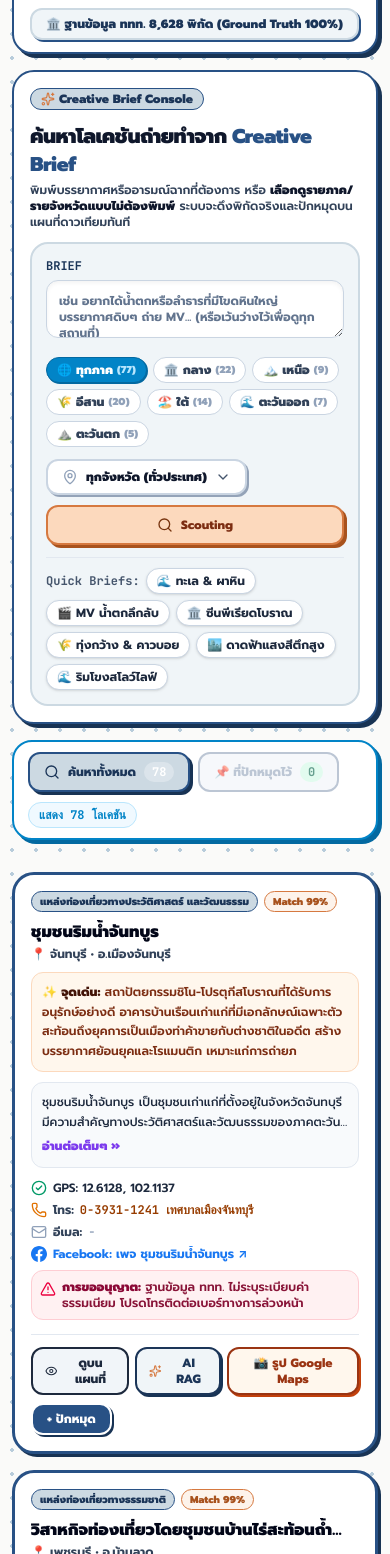
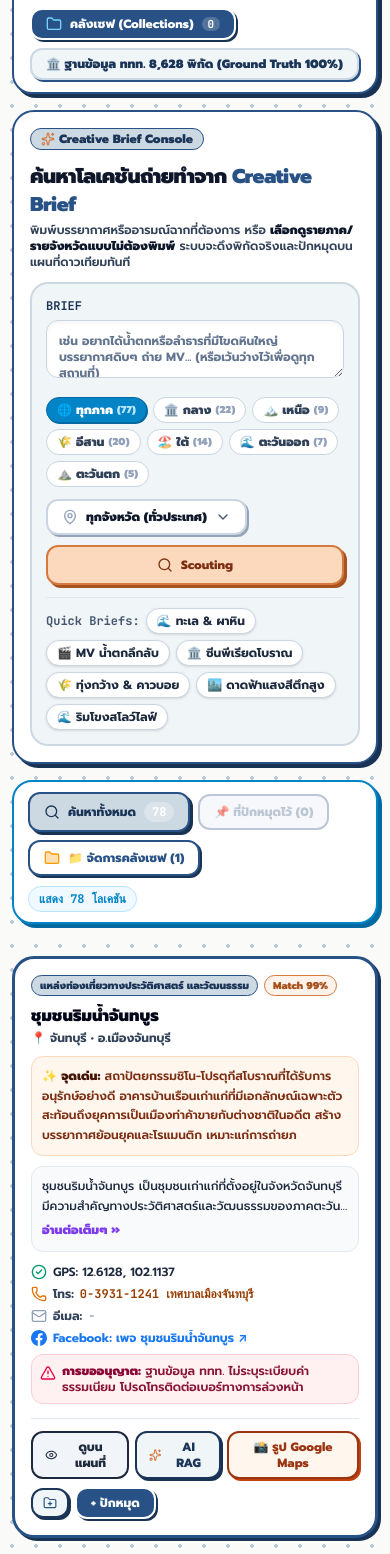
Before and after one commit to macmaxnt/thaiscout-ai, a Next.js app: page / in a window 390 px wide. Shown: the part 74-1628 px from the top of the page. Built offline with nearby package versions, Linux system fonts and the light colour scheme; a web font is replaced by a local one.

Commit message:
WIP page.tsx and collections

```diff
--- a/src/app/page.tsx
+++ b/src/app/page.tsx
@@ -5,12 +5,15 @@ import dynamic from "next/dynamic";
 import {
   Clapperboard, Search, MapPin, Phone, Clock, AlertTriangle,
   CheckCircle2, Sparkles, Navigation, Share2, Compass, Film, ExternalLink,
-  Sliders, Layers, ShieldCheck, Route, Eye, Home as HomeIcon, Zap, Building2, Mail
+  Sliders, Layers, ShieldCheck, Route, Eye, Home as HomeIcon, Zap, Building2, Mail,
+  Folder, FolderPlus, FolderOpen, Bookmark
 } from "lucide-react";
 
 import RagModal from "@/components/RagModal";
 import SocialReviewsModal from "@/components/SocialReviewsModal";
 import ProvinceSelector from "@/components/ProvinceSelector";
+import CollectionsModal, { Collection } from "@/components/CollectionsModal";
+import AddToCollectionModal from "@/components/AddToCollectionModal";
 import { detectProvinceFromText, getProvincesInRegion, REGION_LIST } from "@/data/provinces";
 
 // Dynamic import for Leaflet map (client-only)
@@ -31,6 +34,18 @@ export default function Home() {
   const [loading, setLoading] = useState(false);
   const [results, setResults] = useState<any[]>([]);
   const [scoutingList, setScoutingList] = useState<any[]>([]);
+  const [collections, setCollections] = useState<Collection[]>([
+    {
+      id: "default",
+      name: "📌 รายการปักหมุดหลัก",
+      description: "สถานที่ทั้งหมดที่ปักหมุดไว้",
+      createdAt: new Date().toISOString(),
+      locations: [],
+    },
+  ]);
+  const [activeCollectionId, setActiveCollectionId] = useState<string | null>(null);
+  const [isCollectionsModalOpen, setIsCollectionsModalOpen] = useState(false);
+  const [addToCollectionTarget, setAddToCollectionTarget] = useState<any | null>(null);
   const [selectedLocation, setSelectedLocation] = useState<any | null>(null);
   const [mapPinSelectedId, setMapPinSelectedId] = useState<string | null>(null);
   const [filterOnlyPinned, setFilterOnlyPinned] = useState(false);
@@ -108,22 +123,135 @@ export default function Home() {
     handleSearch();
   }, []);
 
+  // โหลดรายการปักหมุดและ Collections ที่เคยเซฟไว้จาก localStorage เมื่อเปิดเว็บ
+  useEffect(() => {
+    try {
+      const savedPins = localStorage.getItem("thaiscout_saved_locations");
+      if (savedPins) {
+        const parsed = JSON.parse(savedPins);
+        if (Array.isArray(parsed)) {
+          setScoutingList(parsed);
+        }
+      }
+
+      const savedCollections = localStorage.getItem("thaiscout_collections");
+      if (savedCollections) {
+        const parsedCols = JSON.parse(savedCollections);
+        if (Array.isArray(parsedCols) && parsedCols.length > 0) {
+          setCollections(parsedCols);
+        }
+      }
+    } catch (e) {
+      console.error("Failed to load saved collections:", e);
+    }
+  }, []);
+
+  // บันทึก Collections ลง localStorage
+  const saveCollectionsToStorage = (newCols: Collection[]) => {
+    try {
+      localStorage.setItem("thaiscout_collections", JSON.stringify(newCols));
+    } catch (e) {
+      console.error("Failed to save collections to storage:", e);
+    }
+  };
+
+  // บันทึกรายการปักหมุดลง localStorage
+  const saveToStorage = (newList: any[]) => {
+    try {
+      localStorage.setItem("thaiscout_saved_locations", JSON.stringify(newList));
+    } catch (e) {
+      console.error("Failed to save scouting locations to storage:", e);
+    }
+  };
+
+  const handleCreateCollection = (name: string, description?: string) => {
+    const newCol: Collection = {
+      id: "col_" + Date.now(),
+      name,
+      description,
+      createdAt: new Date().toISOString(),
+      locations: [],
+    };
+    const updated = [...collections, newCol];
+    setCollections(updated);
+    saveCollectionsToStorage(updated);
+    return newCol.id;
+  };
+
+  const handleDeleteCollection = (colId: string) => {
+    if (colId === "default") return;
+    const updated = collections.filter((c) => c.id !== colId);
+    setCollections(updated);
+    saveCollectionsToStorage(updated);
+    if (activeCollectionId === colId) {
+      setActiveCollectionId(null);
+    }
+  };
+
+  const handleToggleLocationInCollection = (colId: string, location: any) => {
+    const updated = collections.map((col) => {
+      if (col.id === colId) {
+        const exists = col.locations.some((l) => l.id === location.id);
+        const newLocs = exists
+          ? col.locations.filter((l) => l.id !== location.id)
+          : [...col.locations, location];
+        return { ...col, locations: newLocs };
+      }
+      return col;
+    });
+    setCollections(updated);
+    saveCollectionsToStorage(updated);
+
+    // Also ensure it syncs with general scouting list
+    if (!scoutingList.some((x) => x.id === location.id)) {
+      const newPins = [...scoutingList, location];
+      setScoutingList(newPins);
+      saveToStorage(newPins);
+    }
+  };
+
+  const handleRemoveLocationFromCollection = (colId: string, locId: string) => {
+    const updated = collections.map((col) => {
+      if (col.id === colId) {
+        return { ...col, locations: col.locations.filter((l) => l.id !== locId) };
+      }
+      return col;
+    });
+    setCollections(updated);
+    saveCollectionsToStorage(updated);
+  };
+
   const toggleScout = (item: any) => {
     if (scoutingList.find((x) => x.id === item.id)) {
       const updated = scoutingList.filter((x) => x.id !== item.id);
       setScoutingList(updated);
+      saveToStorage(updated);
       if (updated.length === 0) {
         setFilterOnlyPinned(false);
       }
     } else {
-      setScoutingList([...scoutingList, item]);
+      const updated = [...scoutingList, item];
+      setScoutingList(updated);
+      saveToStorage(updated);
+      // Auto add to default collection as well
+      const updatedCols = collections.map((col) => {
+        if (col.id === "default" && !col.locations.some((l) => l.id === item.id)) {
+          return { ...col, locations: [...col.locations, item] };
+        }
+        return col;
+      });
+      setCollections(updatedCols);
+      saveCollectionsToStorage(updatedCols);
     }
   };
 
   const handleClearScout = () => {
     if (scoutingList.length === 0) return;
+    if (confirm("คุณต้องการล้างรายการสถานที่ที่เซฟปักหมุดไว้ทั้งหมดใช่หรือไม่?")) {
       setScoutingList([]);
+      saveToStorage([]);
       setFilterOnlyPinned(false);
+    }
   };
 
   const handleDeselect = () => {
@@ -148,7 +276,9 @@ export default function Home() {
 
   const cardsTopRef = useRef<HTMLDivElement>(null);
 
-  const rawList = filterOnlyPinned
+  const rawList = activeCollectionId
+    ? (collections.find((c) => c.id === activeCollectionId)?.locations || [])
+    : filterOnlyPinned
     ? scoutingList
     : activeTab === "search"
     ? results
@@ -188,8 +318,21 @@ export default function Home() {
           </div>
         </div>
 
-        {/* Ground Truth TAT Badge */}
-        <div className="flex items-center gap-2">
+        {/* Actions & Badges */}
+        <div className="flex items-center gap-2 flex-wrap">
+          {/* ปุ่มเปิดคลังเซฟ Collections */}
+          <button
+            onClick={() => setIsCollectionsModalOpen(true)}
+            className="btn px-3.5 py-1.5 rounded-xl text-xs sm:text-sm font-black bg-[#285185] hover:bg-[#1b3558] text-white flex items-center gap-1.5 shadow-[2px_2px_0px_#183354] transition"
+            title="เปิดดูและจัดการกล่องเซฟโลเคชันทั้งหมด"
+          >
+            <Folder className="w-4 h-4 text-sky-300" />
+            <span>คลังเซฟ (Collections)</span>
+            <span className="bg-white/20 text-white text-[11px] px-1.5 py-0.2 rounded-full font-mono">
+              {collections.reduce((sum, c) => sum + c.locations.length, 0)}
+            </span>
+          </button>
+
           <div className="bg-[#f0f5f8] border-2 border-[#ccd9e2] px-3.5 py-1.5 rounded-xl text-xs font-black text-[#1b3558] flex items-center gap-1.5 shadow-[2px_2px_0px_#285185]">
             <span>🏛️ ฐานข้อมูล ททท. 8,628 พิกัด (Ground Truth 100%)</span>
           </div>
@@ -382,38 +525,60 @@ export default function Home() {
                 </span>
               </button>
 
-              {/* กล่องที่ 2: ที่ปักหมุดไว้ (ภาษาไทย) */}
+              {/* กล่องที่ 2: ที่เซฟ/ปักหมุดไว้ (Saved / Scouting List) */}
               <button
                 onClick={() => {
+                  setActiveCollectionId(null);
                   setActiveTab("scout");
                   setFilterOnlyPinned(true);
                 }}
                 className={`btn px-3.5 py-2 rounded-xl text-xs sm:text-sm font-black flex items-center gap-1.5 transition ${
-                  activeTab === "scout" || filterOnlyPinned
+                  (activeTab === "scout" || filterOnlyPinned) && !activeCollectionId
                     ? "btn-mint shadow-[2px_2px_0px_#15803d]"
                     : scoutingList.length > 0
                     ? "bg-white border-2 border-emerald-500 text-emerald-800 hover:bg-emerald-50 shadow-[2px_2px_0px_#15803d]"
                     : "bg-slate-100 border-2 border-slate-300 text-slate-400 opacity-60"
                 }`}
               >
-                <span>📌 ที่ปักหมุดไว้</span>
-                <span className={`px-2 py-0.5 rounded-full text-xs font-mono font-bold ${
-                  activeTab === "scout" || filterOnlyPinned
-                    ? "bg-white/30 text-white"
-                    : "bg-emerald-100 text-emerald-800"
-                }`}>
-                  {scoutingList.length}
+                <span>📌 ที่ปักหมุดไว้ ({scoutingList.length})</span>
+                {scoutingList.length > 0 && (
+                  <span className="w-2 h-2 rounded-full bg-emerald-500 animate-ping inline-block" />
+                )}
+              </button>
+
+              {/* กล่องที่ 3: เปิดดูคลัง Collections */}
+              <button
+                onClick={() => setIsCollectionsModalOpen(true)}
+                className={`btn px-3.5 py-2 rounded-xl text-xs sm:text-sm font-black flex items-center gap-1.5 transition ${
+                  activeCollectionId
+                    ? "bg-[#285185] text-white shadow-[2px_2px_0px_#183354]"
+                    : "bg-white border-2 border-[#285185] text-[#285185] hover:bg-[#f0f5f8] shadow-[2px_2px_0px_#183354]"
+                }`}
+              >
+                <Folder className="w-4 h-4 text-amber-500 fill-amber-500/30" />
+                <span>
+                  {activeCollectionId
+                    ? `📁 กล่อง: ${collections.find((c) => c.id === activeCollectionId)?.name}`
+                    : `📁 จัดการคลังเซฟ (${collections.length})`}
                 </span>
               </button>
 
-              {/* ปุ่มล้างหมุด */}
-              {scoutingList.length > 0 && (
+              {/* ปุ่มล้างหมุด / ยกเลิกฟิลเตอร์กล่อง */}
+              {activeCollectionId ? (
+                <button
+                  onClick={() => setActiveCollectionId(null)}
+                  className="btn text-xs px-2.5 py-1.5 rounded-xl font-black bg-slate-100 hover:bg-slate-200 border-2 border-slate-300 text-slate-700 transition"
+                  title="ดูทุกรายการปักหมุด"
+                >
+                  ✕ ดูทั้งหมด
+                </button>
+              ) : scoutingList.length > 0 && (
                 <button
                   onClick={handleClearScout}
                   className="btn text-xs px-2.5 py-1.5 rounded-xl font-black bg-rose-50 hover:bg-rose-100 border-2 border-rose-300 text-rose-700 shadow-[2px_2px_0px_#fca5a5] flex items-center gap-1 transition"
-                  title="ล้างหมุดสำรวจทั้งหมด"
+                  title="ล้างสถานที่ที่เซฟไว้ทั้งหมด"
                 >
-                  <span>🗑️ ล้างหมุด</span>
+                  <span>🗑️ ล้างที่เซฟไว้</span>
                 </button>
               )}
             </div>
@@ -483,22 +648,27 @@ export default function Home() {
             <div className="text-center py-16 bg-white rounded-[22px] border-[2.5px] border-dashed border-[#0284c7] p-8">
               <Clapperboard className="w-12 h-12 text-[#0284c7] mx-auto mb-2 opacity-40" />
               <p className="text-slate-900 font-black text-base">
-                {filterOnlyPinned
+                {activeCollectionId
+                  ? `ยังไม่มีสถานที่ในกล่อง "${collections.find((c) => c.id === activeCollectionId)?.name}"`
+                  : filterOnlyPinned
                   ? "ยังไม่มีสถานที่ที่ปักหมุดไว้"
                   : activeTab === "search"
                   ? "ไม่พบโลเคชันที่ตรงเงื่อนไข"
                   : "ยังไม่มีสถานที่ใน Recce Board"}
               </p>
               <p className="text-xs font-bold text-slate-500 mt-1 mb-4">
-                {filterOnlyPinned
+                {activeCollectionId
+                  ? "กดปุ่ม 'เซฟเข้ากล่อง' จากการ์ดเพื่อนำสถานที่เข้ามาจัดเก็บในกล่องนี้"
+                  : filterOnlyPinned
                   ? "กดปุ่ม '+ ปักหมุด' จากการ์ดหรือแผนที่เพื่อเลือกสถานที่เข้าลิสต์"
                   : activeTab === "search"
                   ? "ลองปรับเปลี่ยนคำค้นหา หรือเลือกจังหวัดอื่นๆ ดูครับ"
                   : "กดปุ่ม '+ ปักหมุด' ในหน้าค้นหา เพื่อเพิ่มสถานที่สำหรับออกกอง"}
               </p>
-              {(activeTab === "scout" || filterOnlyPinned) && (
+              {(activeTab === "scout" || filterOnlyPinned || activeCollectionId) && (
                 <button
                   onClick={() => {
+                    setActiveCollectionId(null);
                     setActiveTab("search");
                     setFilterOnlyPinned(false);
                   }}
@@ -693,6 +863,19 @@ export default function Home() {
                         </button>
                       </div>
 
+                      <div className="flex items-center gap-1.5">
+                        <button
+                          onClick={(e) => {
+                            e.stopPropagation();
+                            setAddToCollectionTarget(loc);
+                          }}
+                          className="btn text-xs sm:text-sm px-2.5 py-1.5 rounded-xl font-black bg-[#f0f5f8] border-2 border-[#285185] text-[#1b3558] hover:bg-[#ccd9e2] shadow-[2px_2px_0px_#183354] flex items-center gap-1"
+                          title="บันทึกเข้ากล่อง Collection"
+                        >
+                          <FolderPlus className="w-3.5 h-3.5 text-[#285185]" />
+                          <span className="hidden sm:inline">เข้ากล่อง</span>
+                        </button>
+
                         <button
                           onClick={(e) => {
                             e.stopPropagation();
@@ -706,6 +889,7 @@ export default function Home() {
                         >
                           {isSaved ? "✓ ปักแล้ว" : "+ ปักหมุด"}
                         </button>
+                      </div>
                     </div>
                   </div>
                 );
@@ -770,6 +954,37 @@ export default function Home() {
           onClose={() => setSocialModalLocation(null)}
         />
       )}
+
+      {/* 📁 คลังเซฟ Collections Modal */}
+      <CollectionsModal
+        isOpen={isCollectionsModalOpen}
+        onClose={() => setIsCollectionsModalOpen(false)}
+        collections={collections}
+        activeCollectionId={activeCollectionId}
+        onSelectCollection={(colId) => {
+          setActiveCollectionId(colId);
+          setActiveTab("scout");
+          setFilterOnlyPinned(false);
+        }}
+        onCreateCollection={handleCreateCollection}
+        onDeleteCollection={handleDeleteCollection}
+        onRemoveLocationFromCollection={handleRemoveLocationFromCollection}
+        onSelectLocationOnMap={(loc) => {
+          handleSelectFromMap(loc);
+        }}
+      />
+
+      {/* 📥 บันทึกเข้ากล่อง AddToCollectionModal */}
+      {addToCollectionTarget && (
+        <AddToCollectionModal
+          isOpen={!!addToCollectionTarget}
+          onClose={() => setAddToCollectionTarget(null)}
+          location={addToCollectionTarget}
+          collections={collections}
+          onToggleLocationInCollection={handleToggleLocationInCollection}
+          onCreateCollection={handleCreateCollection}
+        />
+      )}
     </div>
   );
 }
```
Lines whose indentation alone changed are shown as unchanged.
